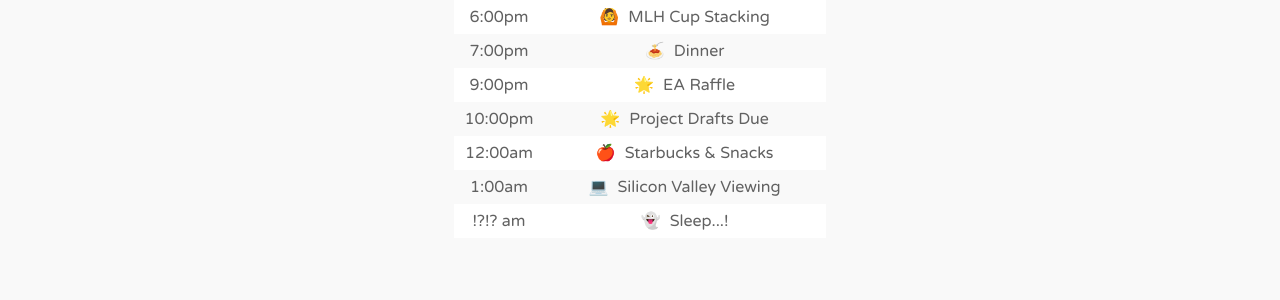
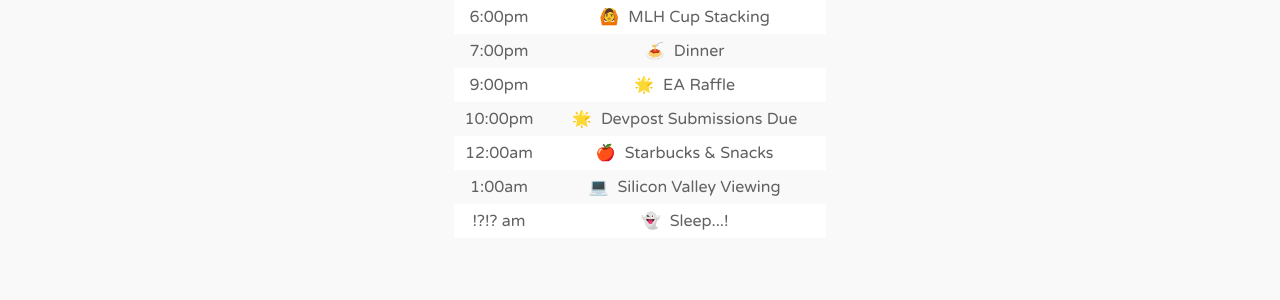
Before and after one commit to RocHack/rochack.org, a Jekyll site: the page dandyhacks/hackathon.html, which Jekyll copies as it is, in a window 1280 px wide and 900 px high, scrolled down 2570 px. Shown: the part 151-451 px from the top of the window. Built offline with Jekyll 4.4.1, drawn with Linux system fonts in a browser that asks for light colours.

Commit message:
Update hackathon.html

```diff
--- a/dandyhacks/hackathon.html
+++ b/dandyhacks/hackathon.html
@@ -194,7 +194,7 @@
 
                 <tr class="f-important">
                     <td>10:00pm</td>
-                    <td><span class="e">🌟</span> Project Drafts Due</td>
+                    <td><span class="e">🌟</span> Devpost Submissions Due</td>
                 </tr>
 
                 <tr class="f-food">
```
